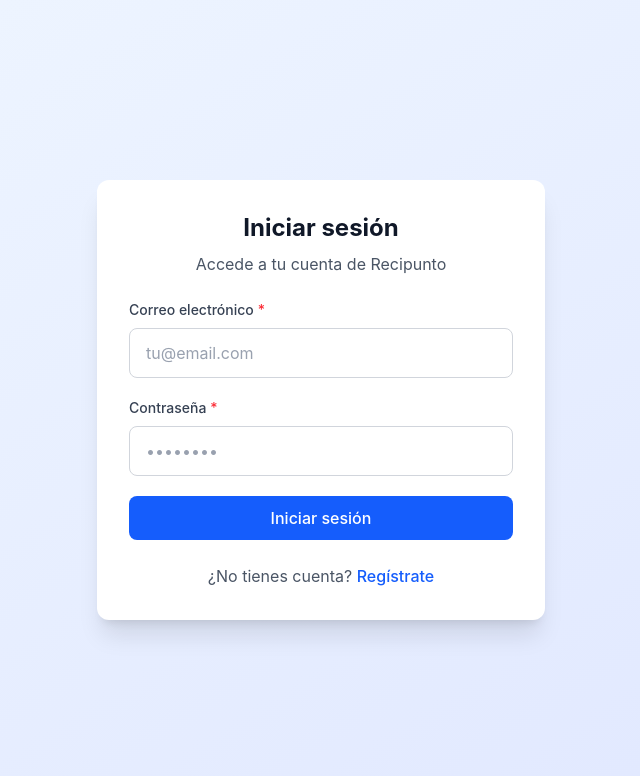
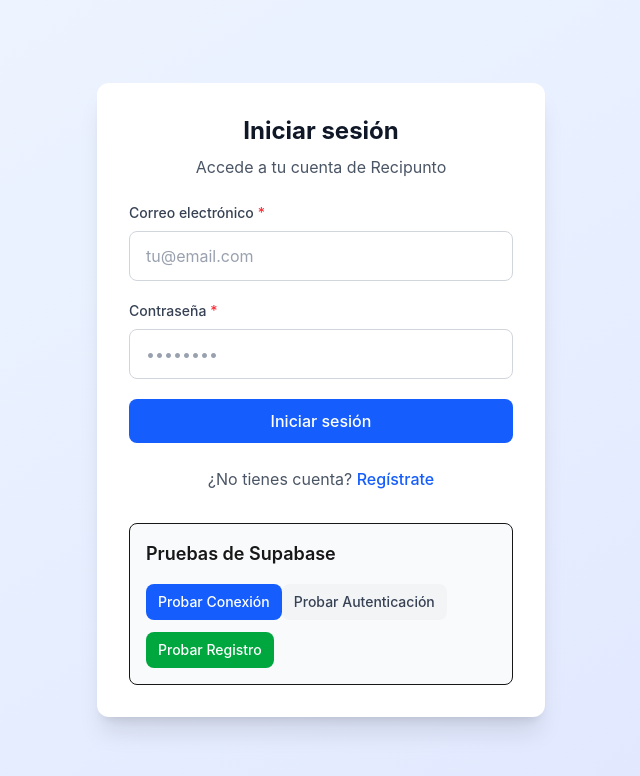
Before and after one commit to eliasdiaz19/recipunto, a Next.js app: page / in a window 1280 px wide. Shown: the top 776 px of the page, without its empty margins (319-959 px from the left). Built offline with nearby package versions, Linux system fonts and the light colour scheme; no server answers; the database is empty.

Commit message:
fix: mejorar manejo de errores en autenticación

```diff
--- a/src/app/page.tsx
+++ b/src/app/page.tsx
@@ -6,6 +6,7 @@
 import AddBoxControl from '@/components/Map/AddBoxControl'
 import Login from '@/components/Auth/Login'
 import SignUp from '@/components/Auth/SignUp'
+import SupabaseTest from '@/components/Auth/SupabaseTest'
 import { useBoxes } from '@/hooks/useBoxes'
 import { useAuth } from '@/hooks/useAuth'
 import { Box } from '@/lib/types'
@@ -150,6 +151,11 @@
               </p>
             </>
           )}
+
+          {/* Componente de prueba para diagnosticar Supabase */}
+          <div className="mt-8">
+            <SupabaseTest />
+          </div>
         </div>
       </div>
     )
--- a/src/components/Auth/Login.tsx
+++ b/src/components/Auth/Login.tsx
@@ -7,7 +7,7 @@
 export default function Login() {
   const { validateEmail, validatePassword } = useValidation()
 
-  const { values, errors, isSubmitting, handleChange, handleBlur, handleSubmit } = useForm({
+  const { values, errors, isSubmitting, handleChange, handleBlur, handleSubmit, clearErrors } = useForm({
     initialValues: {
       email: '',
       password: ''
@@ -23,12 +23,39 @@
       }
     },
     onSubmit: async (values) => {
-      const { error } = await supabase.auth.signInWithPassword({
-        email: values.email,
-        password: values.password,
-      })
+      try {
+        clearErrors() // Limpiar errores previos
 
-      if (error) {
+        const { data, error } = await supabase.auth.signInWithPassword({
+          email: values.email,
+          password: values.password,
+        })
+
+        if (error) {
+          throw new Error(error.message)
+        }
+
+        // Crear o actualizar el perfil del usuario después de login
+        const user = data.user
+        if (user) {
+          const username = (user.user_metadata as any)?.username || user.email?.split('@')[0] || 'usuario'
+
+          const { error: profileError } = await supabase
+            .from('users')
+            .upsert(
+              {
+                id: user.id,
+                username,
+              },
+              { onConflict: 'id' }
+            )
+
+          if (profileError) {
+            console.warn('Error creando perfil de usuario:', profileError)
+            // No lanzar error aquí, solo log para debugging
+          }
+        }
+      } catch (error: any) {
         throw new Error(error.message)
       }
     }
@@ -42,6 +69,13 @@
       </div>
 
       <form onSubmit={handleSubmit} className="space-y-5">
+        {/* Mostrar error general si existe */}
+        {errors._general && (
+          <div className="bg-red-50 border border-red-200 text-red-700 px-4 py-3 rounded-md">
+            {errors._general}
+          </div>
+        )}
+
         <FormField
           name="email"
           label="Correo electrónico"
--- a/src/components/Auth/SignUp.tsx
+++ b/src/components/Auth/SignUp.tsx
@@ -7,7 +7,7 @@
 export default function SignUp() {
   const { validateEmail, validatePassword, validateUsername } = useValidation()
 
-  const { values, errors, isSubmitting, handleChange, handleBlur, handleSubmit } = useForm({
+  const { values, errors, isSubmitting, handleChange, handleBlur, handleSubmit, clearErrors } = useForm({
     initialValues: {
       username: '',
       email: '',
@@ -29,32 +29,32 @@
     },
     onSubmit: async (values) => {
       try {
-        const { data: authData, error: authError } = await supabase.auth.signUp({
+        clearErrors() // Limpiar errores previos
+
+        // Verificar si el email ya está registrado
+        const { data: existingUser } = await supabase.auth.admin.getUserByEmail(values.email)
+        if (existingUser) {
+          throw new Error('Este email ya está registrado. Por favor, inicia sesión o usa otro email.')
+        }
+
+        // Guardamos el username en metadata para recuperarlo al iniciar sesión
+        const { data, error: authError } = await supabase.auth.signUp({
           email: values.email,
           password: values.password,
+          options: {
+            data: {
+              username: values.username,
+            },
+          },
         })
 
         if (authError) throw authError
 
-        if (authData.user) {
-          await new Promise(resolve => setTimeout(resolve, 1000));
-
-          const { error: profileError } = await supabase
-            .from('users')
-            .insert([{
-              id: authData.user.id,
-              username: values.username
-            }])
-
-          if (profileError) {
-            // No es posible borrar el usuario desde el cliente (requiere key de servicio)
-            // Informamos el error para que se resuelva manualmente o vía backend
-            console.error('Error creando perfil de usuario:', profileError)
-            throw profileError
-          }
+        if (data.user) {
+          alert('Registro exitoso. Por favor, revisa tu email para confirmar la cuenta.');
+          // Limpiar el formulario
+          clearErrors()
         }
-
-        alert('Registro exitoso. Por favor, revisa tu email para confirmar la cuenta.');
       } catch (error: any) {
         throw new Error(error.message)
       }
@@ -69,6 +69,13 @@
       </div>
 
       <form onSubmit={handleSubmit} className="space-y-5">
+        {/* Mostrar error general si existe */}
+        {errors._general && (
+          <div className="bg-red-50 border border-red-200 text-red-700 px-4 py-3 rounded-md">
+            {errors._general}
+          </div>
+        )}
+
         <FormField
           name="username"
           label="Nombre de usuario"
--- /dev/null
+++ b/src/components/Auth/SupabaseTest.tsx
@@ -0,0 +1,130 @@
+'use client'
+
+import { useState } from 'react'
+import { supabase } from '@/lib/supabase'
+import { Button } from '@/components/UI'
+
+export default function SupabaseTest() {
+  const [status, setStatus] = useState<string>('')
+  const [loading, setLoading] = useState(false)
+
+  const testConnection = async () => {
+    setLoading(true)
+    setStatus('Probando conexión...')
+
+    try {
+      // Probar conexión básica
+      const { data, error } = await supabase.from('boxes').select('count')
+
+      if (error) {
+        setStatus(`Error de conexión: ${error.message}`)
+        return
+      }
+
+      setStatus(`✅ Conexión exitosa. Datos: ${JSON.stringify(data)}`)
+    } catch (err: any) {
+      setStatus(`❌ Error: ${err.message}`)
+    } finally {
+      setLoading(false)
+    }
+  }
+
+  const testAuth = async () => {
+    setLoading(true)
+    setStatus('Probando autenticación...')
+
+    try {
+      const { data: { session }, error } = await supabase.auth.getSession()
+
+      if (error) {
+        setStatus(`Error de sesión: ${error.message}`)
+        return
+      }
+
+      if (session) {
+        setStatus(`✅ Sesión activa: ${session.user.email}`)
+      } else {
+        setStatus('ℹ️ No hay sesión activa')
+      }
+    } catch (err: any) {
+      setStatus(`❌ Error: ${err.message}`)
+    } finally {
+      setLoading(false)
+    }
+  }
+
+  const testSignUp = async () => {
+    setLoading(true)
+    setStatus('Probando registro...')
+
+    try {
+      const testEmail = `test-${Date.now()}@example.com`
+      const { data, error } = await supabase.auth.signUp({
+        email: testEmail,
+        password: 'test123456',
+        options: {
+          data: {
+            username: 'testuser'
+          }
+        }
+      })
+
+      if (error) {
+        setStatus(`Error de registro: ${error.message}`)
+        return
+      }
+
+      if (data.user) {
+        setStatus(`✅ Usuario creado: ${data.user.id}`)
+
+        // Limpiar el usuario de prueba
+        await supabase.auth.signOut()
+      }
+    } catch (err: any) {
+      setStatus(`❌ Error: ${err.message}`)
+    } finally {
+      setLoading(false)
+    }
+  }
+
+  return (
+    <div className="p-4 border rounded-lg bg-gray-50">
+      <h3 className="text-lg font-semibold mb-4">Pruebas de Supabase</h3>
+
+      <div className="space-y-3">
+        <Button
+          onClick={testConnection}
+          disabled={loading}
+          variant="primary"
+          size="sm"
+        >
+          Probar Conexión
+        </Button>
+
+        <Button
+          onClick={testAuth}
+          disabled={loading}
+          variant="secondary"
+          size="sm"
+        >
+          Probar Autenticación
+        </Button>
+
+        <Button
+          onClick={testSignUp}
+          disabled={loading}
+          variant="success"
+          size="sm"
+        >
+          Probar Registro
+        </Button>
+      </div>
+
+      {status && (
+        <div className="mt-4 p-3 bg-white border rounded text-sm">
+          <strong>Estado:</strong> {status}
+        </div>
+      )}
+    </div>
+  )
+}
--- a/src/hooks/useForm.ts
+++ b/src/hooks/useForm.ts
@@ -132,8 +132,13 @@
     setIsSubmitting(true)
     try {
       await onSubmit(values)
-    } catch (error) {
+    } catch (error: any) {
       console.error('Error en submit:', error)
+      // Establecer un error general del formulario
+      setErrors(prev => ({
+        ...prev,
+        _general: error?.message || 'Ha ocurrido un error inesperado'
+      }))
     } finally {
       setIsSubmitting(false)
     }
@@ -168,6 +173,7 @@
     reset,
     setValue,
     setError,
-    validateField
+    validateField,
+    clearErrors: () => setErrors({})
   }
 }
```
